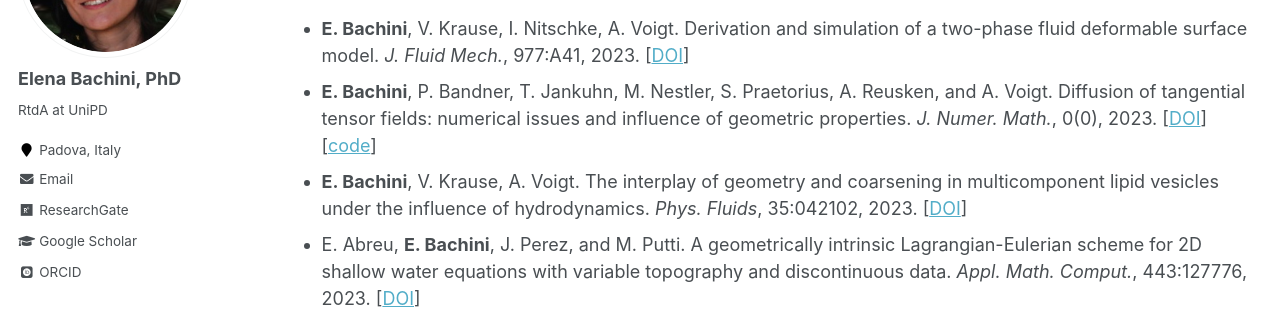
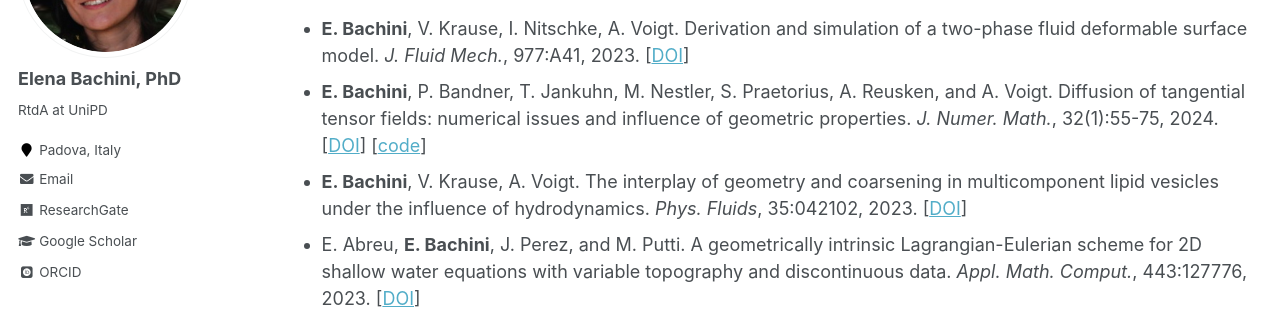
Before and after one commit to elenabachini/elenabachini.github.io, a Jekyll site: the page built from _pages/publications.md, in a window 1280 px wide and 900 px high, scrolled down 528 px. Shown: the part 152-461 px from the top of the window. Built offline with Jekyll 4.4.1, drawn with Linux system fonts in a browser that asks for light colours; some web fonts are replaced.

Commit message:
update citation of jnma

```diff
--- a/_pages/publications.md
+++ b/_pages/publications.md
@@ -47,7 +47,7 @@ approximation within a geometrically intrinsic framework. <em>In preparation</em
 <b>E. Bachini</b>, V. Krause, I. Nitschke, A. Voigt. Derivation and simulation of a two-phase fluid deformable surface model. <em>J. Fluid Mech.</em>, 977:A41, 2023.  [<a href="https://doi.org/10.1017/jfm.2023.943" target="_blank">DOI</a>]
 </li>
 <li>
-<b>E. Bachini</b>, P. Bandner, T. Jankuhn, M. Nestler, S. Praetorius, A. Reusken, and A. Voigt. Diffusion of tangential tensor fields: numerical issues and influence of geometric properties. <em>J. Numer. Math.</em>, 0(0), 2023. [<a href="https://doi.org/10.1515/jnma-2022-0088" target="_blank">DOI</a>]  [<a href="http://dx.doi.org/10.5281/zenodo.7096487" target="_blank">code</a>]
+<b>E. Bachini</b>, P. Bandner, T. Jankuhn, M. Nestler, S. Praetorius, A. Reusken, and A. Voigt. Diffusion of tangential tensor fields: numerical issues and influence of geometric properties. <em>J. Numer. Math.</em>, 32(1):55-75, 2024. [<a href="https://doi.org/10.1515/jnma-2022-0088" target="_blank">DOI</a>]  [<a href="http://dx.doi.org/10.5281/zenodo.7096487" target="_blank">code</a>]
 </li>
 <li>
 <b>E. Bachini</b>, V. Krause, A. Voigt. The interplay of geometry and coarsening in multicomponent lipid vesicles under the influence of hydrodynamics. <em>Phys. Fluids</em>, 35:042102, 2023.  [<a href="https://doi.org/10.1063/5.0145884" target="_blank">DOI</a>]
```
